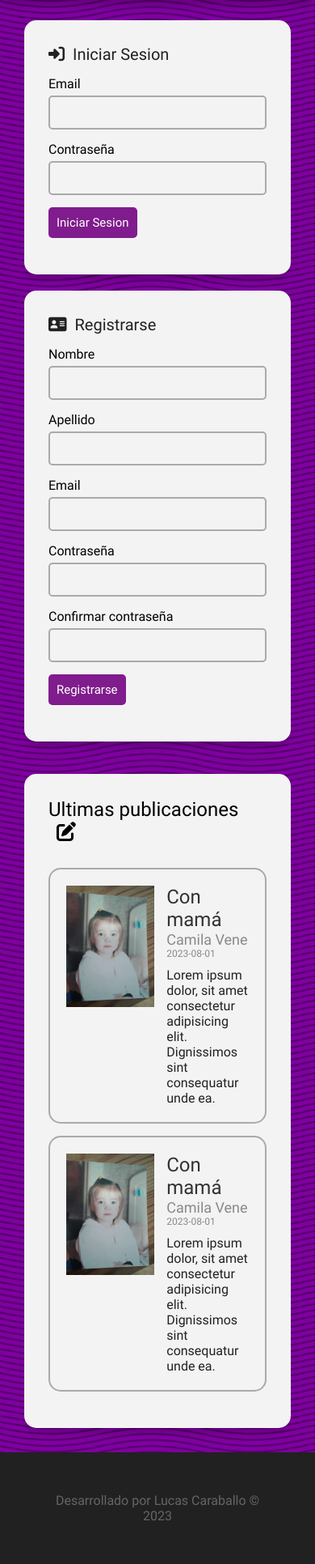
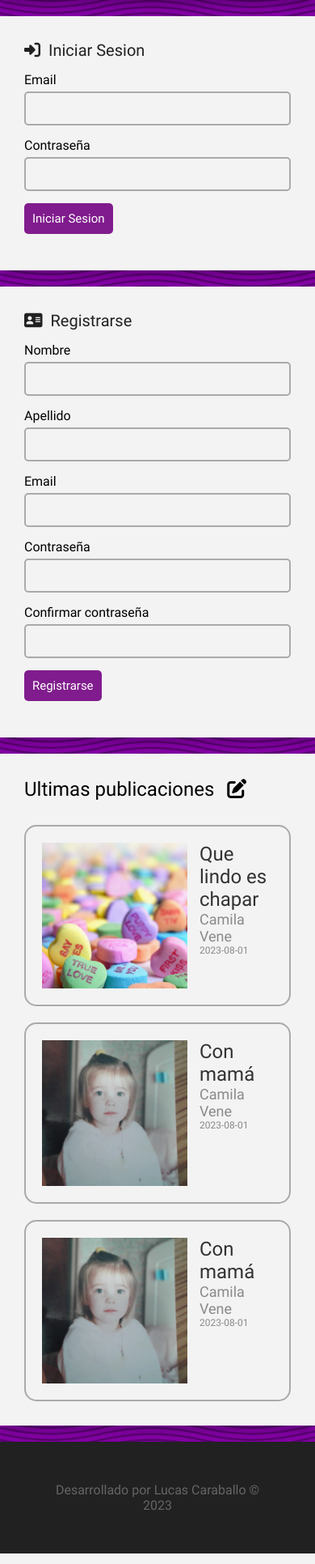
Before and after one commit to LucasCABJ/blog-project, a PHP site: page / in a window 390 px wide. Shown: the part 85-2017 px from the top of the page at 81% size. Run offline with PHP 8.4, Linux system fonts and the light colour scheme.

Commit message:
responsive finish

```diff
--- a/assets/styles/style.css
+++ b/assets/styles/style.css
@@ -119,6 +119,12 @@ body {
     box-shadow: 0px 10px 10px -5px rgba(0, 0, 0, 0.23);
 }
 
+.main__entradas-container {
+    display: grid;
+    grid-template-columns: repeat(auto-fit, minmax(min(350px, 100%), 1fr));
+    gap: 20px;
+}
+
 .entradas__title {
     margin-bottom: 30px;
     font-weight: 400;
@@ -130,11 +136,12 @@ body {
 
 .entradas__entrada {
     cursor: pointer;
+    padding: 20px;
+
     display: flex;
-    padding: 20px;
+
     border: 2px solid #aaa;
     border-radius: 15px;
-    margin-bottom: 15px;
     color: #212121;
     transition: all .2s ease-in-out;
 }
@@ -145,8 +152,10 @@ body {
 }
 
 .entrada__img-container {
-    max-height: 150px;
-    max-width: 150px;
+    min-width: 180px;
+    min-height: 180px;
+    max-height: 180px;
+    max-width: 180px;
     margin-right: 15px;
 }
 
@@ -315,7 +324,7 @@ body {
 
         background-color: #212121;
 
-        transition: all .3s ease-in-out;
+        transition: all .5s ease-in-out;
     }
 
     .nav__toggle {
@@ -356,7 +365,23 @@ body {
         grid-template-areas:
             "sidebar"
             "main";
-        gap: 20px;
+        gap: 0px;
     }
 
 }
+
+@media (max-width: 450px) {
+    .main {
+        padding: 0;
+        padding-top: 105px;
+    }
+
+    .sidebar__login, .sidebar__register {
+        border-radius: 0;
+    }
+
+    .main__entradas {
+        border-radius: 0;
+        margin-bottom: 20px;
+    }
+}
--- a/index.php
+++ b/index.php
@@ -9,19 +9,19 @@
 
         <h2 class="entradas__title">Ultimas publicaciones <i class="fa-solid fa-pen-to-square entradas__icon"></i></h2>
 
+        <div class="main__entradas-container">
             <a href="www.google.com" target="_blank" class="entradas__entrada">
 
                 <div class="entrada__img-container">
-                <img src="./assets/img/post-01.webp" alt="Post Picture" class="entrada__img">
+                    <img src="./assets/img/post-02.webp" alt="Post Picture" class="entrada__img">
                 </div>
 
                 <div class="entrada__container">
 
                     <div class="entrada__content">
-                    <h2 class='entrada__title'>Con mamá</h2>
+                        <h2 class='entrada__title'>Que lindo es chapar</h2>
                         <h3 class='entrada__author'>Camila Vene</h3>
                         <p class='entrada__fecha'>2023-08-01</p>
-                    <p class="entrada__description">Lorem ipsum dolor, sit amet consectetur adipisicing elit. Dignissimos sint consequatur unde ea.</p>
                     </div>
                 </div>
 
@@ -39,11 +39,29 @@
                         <h2 class='entrada__title'>Con mamá</h2>
                         <h3 class='entrada__author'>Camila Vene</h3>
                         <p class='entrada__fecha'>2023-08-01</p>
-                    <p class="entrada__description">Lorem ipsum dolor, sit amet consectetur adipisicing elit. Dignissimos sint consequatur unde ea.</p>
                     </div>
                 </div>
 
             </a>
+
+            <a href="www.google.com" target="_blank" class="entradas__entrada">
+
+                <div class="entrada__img-container">
+                    <img src="./assets/img/post-01.webp" alt="Post Picture" class="entrada__img">
+                </div>
+
+                <div class="entrada__container">
+
+                    <div class="entrada__content">
+                        <h2 class='entrada__title'>Con mamá</h2>
+                        <h3 class='entrada__author'>Camila Vene</h3>
+                        <p class='entrada__fecha'>2023-08-01</p>
+                    </div>
+                </div>
+
+            </a>
+
+        </div>
 
     </section>
 
```
Also changed, not shown: assets/img/post-02.webp (added). Lines whose indentation alone changed are shown as unchanged.
